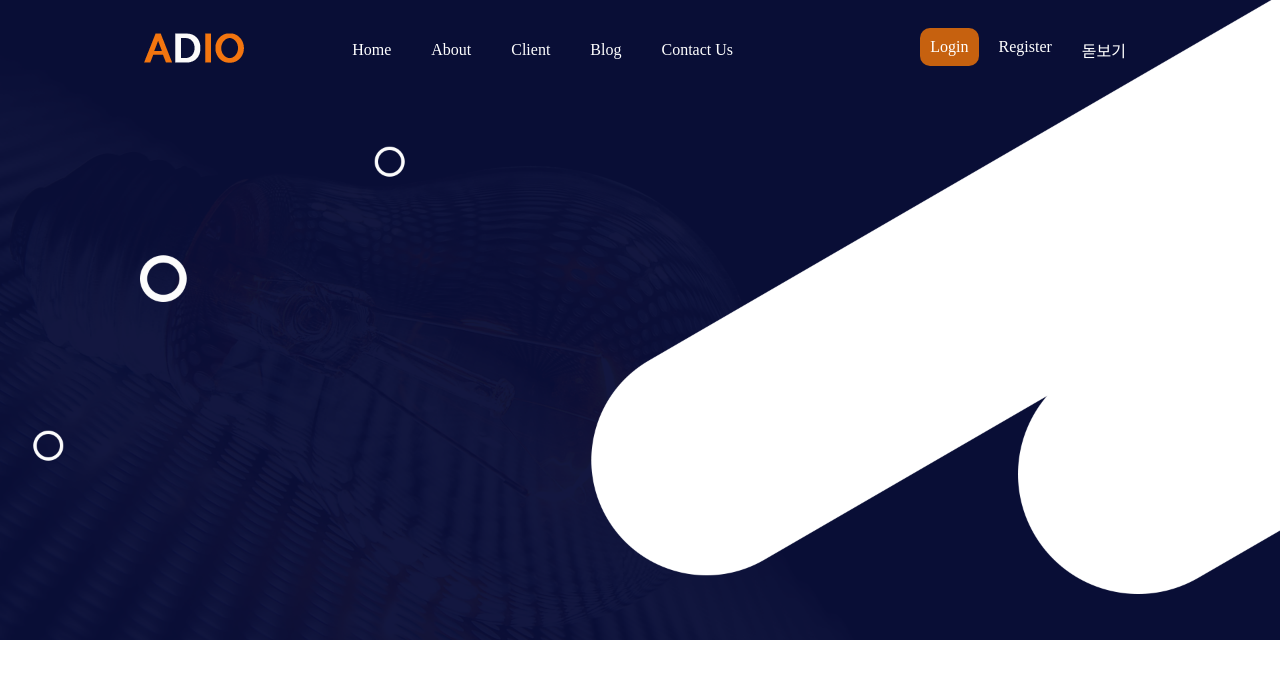
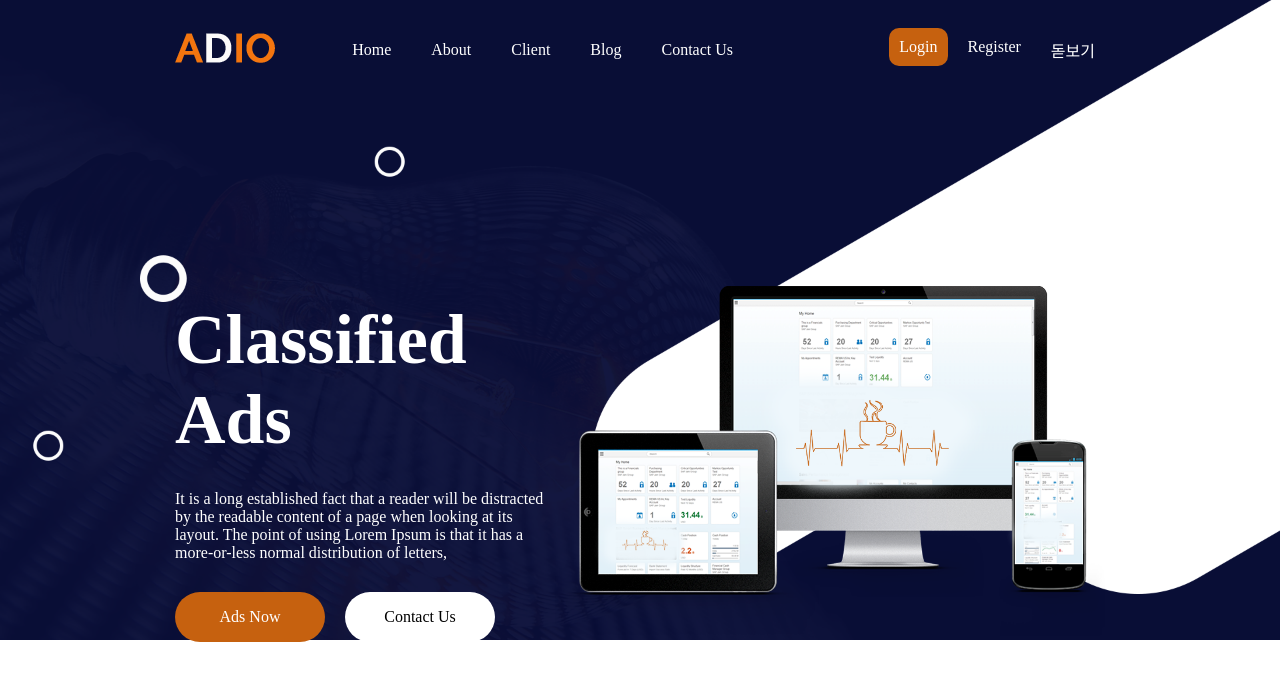
Before and after one commit to kjs0349/ADIO_Clone, a plain HTML site: page index.html in a window 1280 px wide. Drawn offline with Linux system fonts and the light colour scheme.

Commit message:
[html/css] 헤더 컨텐츠 부분 완성

```diff
--- a/index.html
+++ b/index.html
@@ -24,6 +24,17 @@
                 <li><a href="#">돋보기</a></li>
             </ul>
         </nav>
+        <div class="header-contant inner">
+            <div class="contants">
+                <div class="title">Classified Ads</div>
+                <div class="content">It is a long established fact that a reader will be distracted by the readable content of a page when looking at its layout. The point of using Lorem Ipsum&nbsp;is&nbsp;that it has a more-or-less normal distribution of letters,</div>
+                <div class="button">
+                    <div class="btn btn-color">Ads Now</div>
+                    <div class="btn">Contact Us</div>
+                </div>
+            </div>
+            <img src="images/banner-img1.png" alt="배너 사진1">
+        </div>
     </header>
     <script src="main.js"></script>
 </body>
--- a/style.css
+++ b/style.css
@@ -14,7 +14,7 @@ header {
     background-size: 100%;
 }
 .inner {
-    width: 80%;
+    width: 75%;
     margin: 0 auto;
 }
 header nav {
@@ -55,3 +55,42 @@ header nav .submenu li .pick {
     border-radius: 10px;
     transition: .3s;
 }
+.header-contant {
+    display: flex;
+    justify-content: space-between;
+    align-items: center;
+    padding-top: 150px;
+}
+.header-contant .contants {
+    color: #fff;
+    width: 50%;
+}
+.header-contant .contants .title {
+    font-size: 70px;
+    font-weight: 700;
+    margin: 50px 0 30px;
+}
+.header-contant .contants .button {
+    display: flex;
+    margin: 30px 0;
+}
+.header-contant .contants .button .btn {
+    background-color: #fff;
+    color: #000;
+    width: 150px;
+    height: 50px;
+    border-radius: 25px;
+    display: flex;
+    justify-content: center;
+    line-height: 50px;
+    margin-right: 20px;
+    cursor: pointer;
+}
+.header-contant .contants .button .btn-color {
+    background-color: #c6610F;
+    color: #fff;
+}
+.header-contant img{
+    width: 550px;
+    height: 350px;
+}
```
Also changed, not shown: images/banner-img1.png (added).
